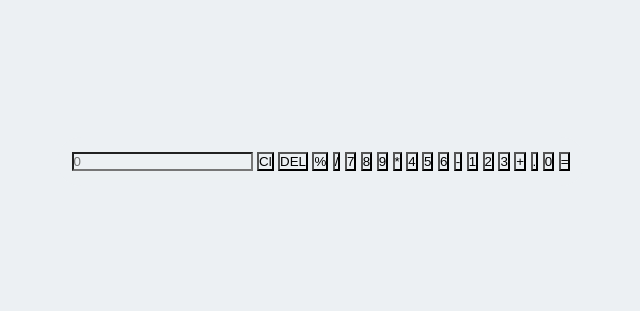
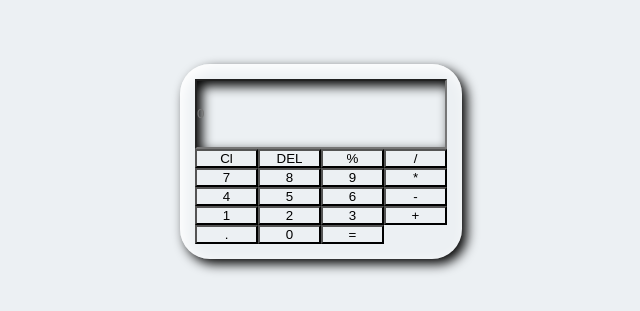
Before and after one commit to amalary/Calculator, a plain HTML site: page index.html in a window 1280 px wide. Shown: the part 239-550 px from the top of the page, without its empty margins (319-959 px from the left). Drawn offline with Linux system fonts and the light colour scheme.

Commit message:
Add styling to the input

```diff
--- a/styles/style.css
+++ b/styles/style.css
@@ -19,5 +19,18 @@
     background-color: #ecf0f3;
     padding: 15px;
     border-radius: 30px;
-    box-shadow: insert 5px 5px 15px #ffff;
+    box-shadow: inset 5px 5px 15px #ffff,
+                    5px 5px 12px rgba(0,0,0);
+
+    display: grid;
+    grid-template-columns: repeat(4,63px);
 }
+
+input{
+    grid-column: span 4;
+
+    height: 70px;
+    width: 252px;
+    background-color: #ecf0f3;
+    box-shadow: inset 5px 5px 12px rgba(0,0,0);
+}
```
